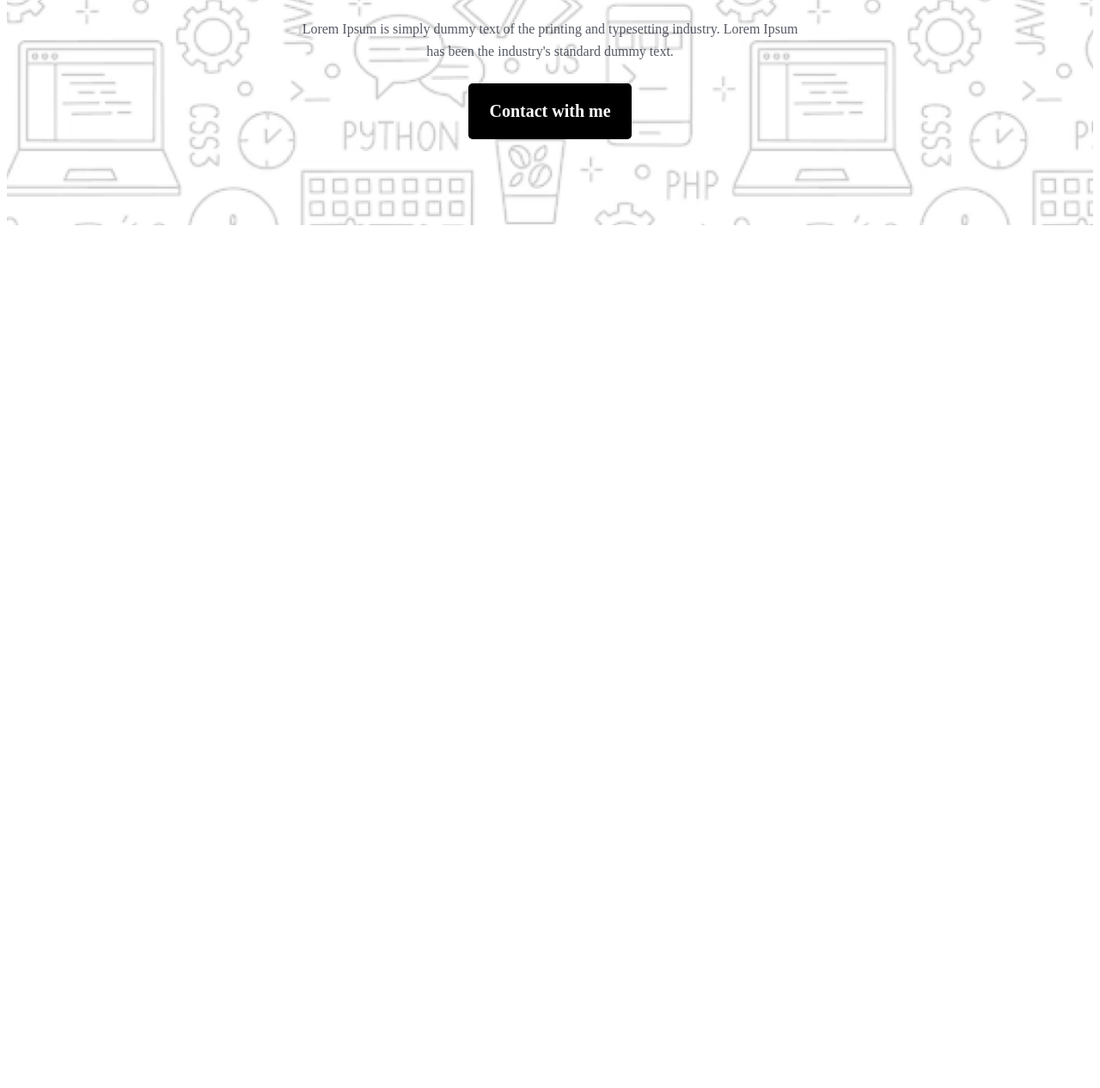
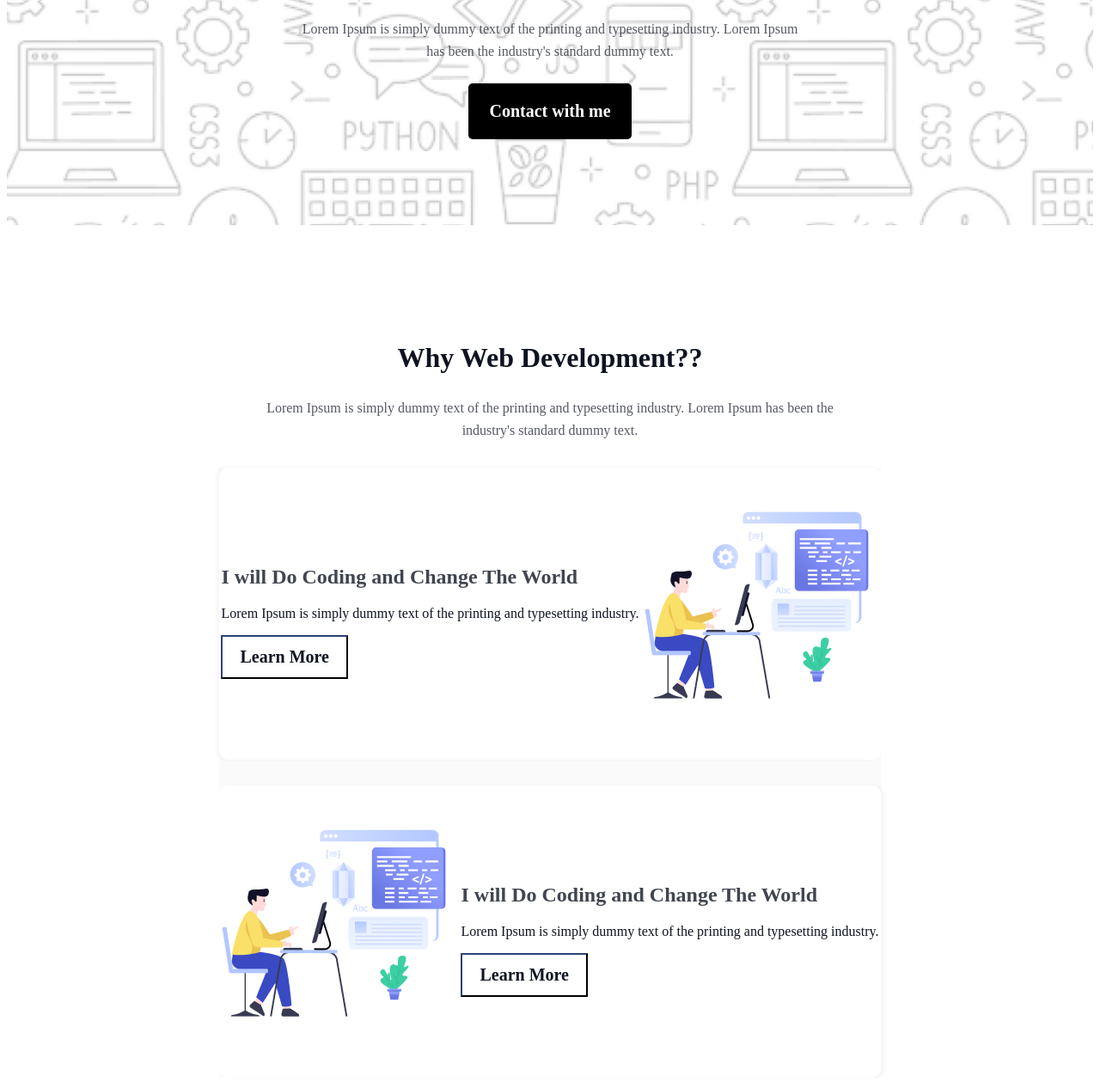
Before and after one commit to mehediunais/B10-Assignment-1, a plain HTML site: page index.html in a window 1280 px wide. Shown: the part 634-1900 px from the top of the page at 86% size. Before the commit the page ends 926 px from the top, so only its background shows below. Drawn offline with Linux system fonts and the light colour scheme; a web font is replaced by a local one.

Commit message:
completed why dev section

```diff
--- a/index.html
+++ b/index.html
@@ -28,6 +28,47 @@
         </section>
         <!-- banner section end -->
         <!-- why dev section start  -->
+        <section class="why-dev">
+            <h1 class="section-title">Why Web Development??</h1>
+            <p class="description">Lorem Ipsum is simply dummy text of the printing and typesetting industry. Lorem
+                Ipsum has been the industry's standard dummy text.</p>
+
+            <div class="why-dev-items">
+                <div class="item1">
+                    <div class="w-content1">
+                        <h2>I will Do Coding and Change The World</h2>
+                        <p>Lorem Ipsum is simply dummy text of the printing and typesetting industry.</p>
+                        <button>Learn More</button>
+                    </div>
+                    <div class="w-img">
+                        <img src="assets/Layer_1.png" alt="why-dev">
+                    </div>
+                </div>
+                <div class="item2">
+                    <div class="w-img">
+                        <img src="assets/Layer_1.png" alt="why-dev">
+                    </div>
+                    <div class="w-content1">
+                        <h2>I will Do Coding and Change The World</h2>
+                        <p>Lorem Ipsum is simply dummy text of the printing and typesetting industry.</p>
+                        <button>Learn More</button>
+                    </div>
+
+                </div>
+            </div>
+            <div class="item3">
+                <div class="w-content1">
+                    <h2>I will Do Coding and Change The World</h2>
+                    <p>Lorem Ipsum is simply dummy text of the printing and typesetting industry.</p>
+                    <button>Learn More</button>
+                </div>
+                <div class="w-img">
+                    <img src="assets/Layer_1.png" alt="why-dev">
+                </div>
+            </div>
+            </div>
+            </div>
+        </section>
         <!-- why dev section end -->
     </header>
     <!-- header end -->
--- a/styles/style.css
+++ b/styles/style.css
@@ -23,6 +23,7 @@
     line-height: 26px;
     color: #0D1321B3;
     margin: 24px 32px;
+    text-align: center;
 }
 
 /* shared styles end */
@@ -83,3 +84,62 @@
 }
 
 /* banner end */
+/* why dev section start */
+.why-dev {
+    padding: 80px 247px;
+
+}
+
+.why-dev-items {
+    background-color: #0D132105;
+}
+
+.item1,
+.item3 {
+    display: flex;
+    justify-content: space-around;
+    align-items: center;
+    border-radius: 10px;
+    box-shadow: -3px 0px 4px 0px rgba(0, 0, 0, 0.04);
+    background: rgb(255, 255, 255);
+    padding: 48px 0;
+    margin: 30px 0;
+}
+
+.item2 {
+    display: flex;
+    justify-content: space-around;
+    align-items: center;
+    border-radius: 10px;
+    box-shadow: 4px 0px 4px 0px rgba(0, 0, 0, 0.04);
+    background: rgb(255, 255, 255);
+    padding: 48px 0;
+    margin: 30px 0;
+}
+
+.w-content1 {}
+
+.w-content1 h2 {
+    font-size: 24px;
+    font-weight: 700;
+    color: #0d1321c9;
+}
+
+.w-content1 p {
+    color: #0D1321;
+}
+
+.w-content1 button {
+    padding: 12px 20px;
+    font-size: 20px;
+    font-weight: 600;
+    color: #0D1321;
+    background-color: white;
+    border-color: #0D1321;
+}
+
+.w-img {
+    width: 274px;
+}
+
+/* why dev section end */
```
